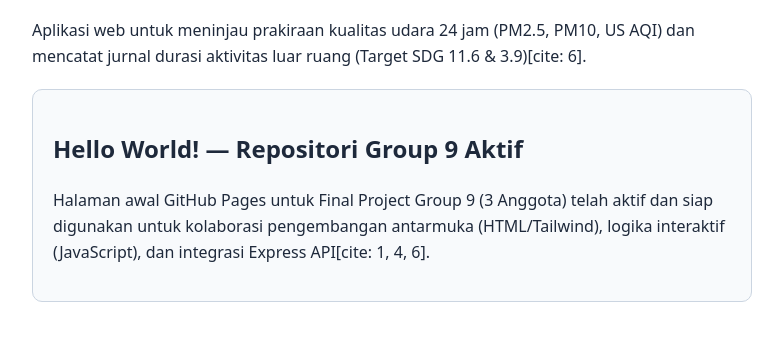
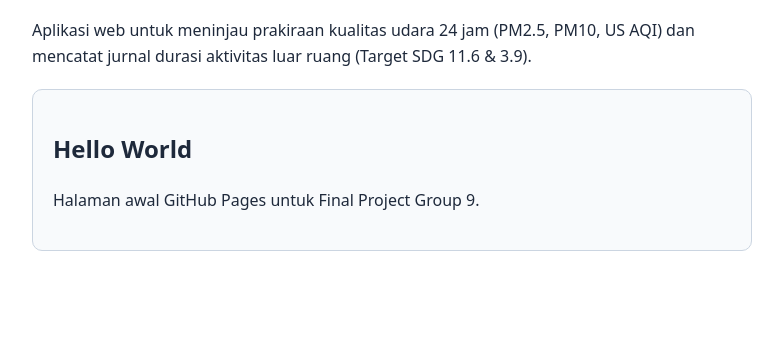
Before and after one commit to SiLolooo/group9-finpro-webdev, a plain HTML site: page index.html in a window 1280 px wide. Shown: the part 197-538 px from the top of the page, without its empty margins (248-1031 px from the left). Drawn offline with Linux system fonts and the light colour scheme.

Commit message:
chore: add initial Hello World index.html and README

```diff
--- a/index.html
+++ b/index.html
@@ -13,11 +13,11 @@
 <body>
   <span class="badge">HITLAB 26.2 • Web Development</span>
   <h1>Group 9 — Udara Sehat Harian (Jalur B: Pekerja Luar Ruang)</h1>
-  <p>Aplikasi web untuk meninjau prakiraan kualitas udara 24 jam (PM2.5, PM10, US AQI) dan mencatat jurnal durasi aktivitas luar ruang (Target SDG 11.6 & 3.9)[cite: 6].</p>
+  <p>Aplikasi web untuk meninjau prakiraan kualitas udara 24 jam (PM2.5, PM10, US AQI) dan mencatat jurnal durasi aktivitas luar ruang (Target SDG 11.6 & 3.9).</p>
 
   <div class="card">
-    <h2>Hello World! — Repositori Group 9 Aktif</h2>
-    <p>Halaman awal GitHub Pages untuk Final Project Group 9 (3 Anggota) telah aktif dan siap digunakan untuk kolaborasi pengembangan antarmuka (HTML/Tailwind), logika interaktif (JavaScript), dan integrasi Express API[cite: 1, 4, 6].</p>
+    <h2>Hello World</h2>
+    <p>Halaman awal GitHub Pages untuk Final Project Group 9.</p>
   </div>
 </body>
 </html>
```
